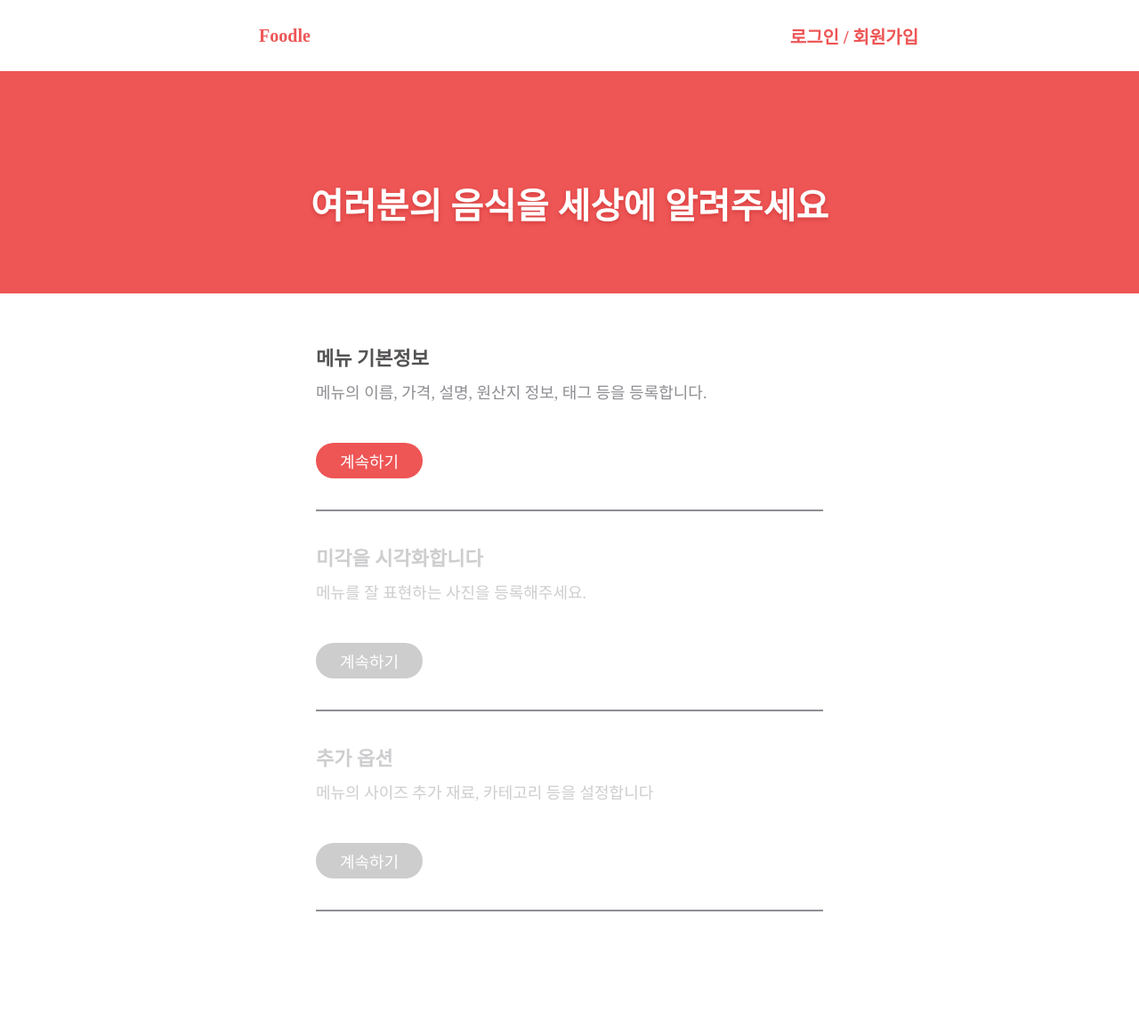
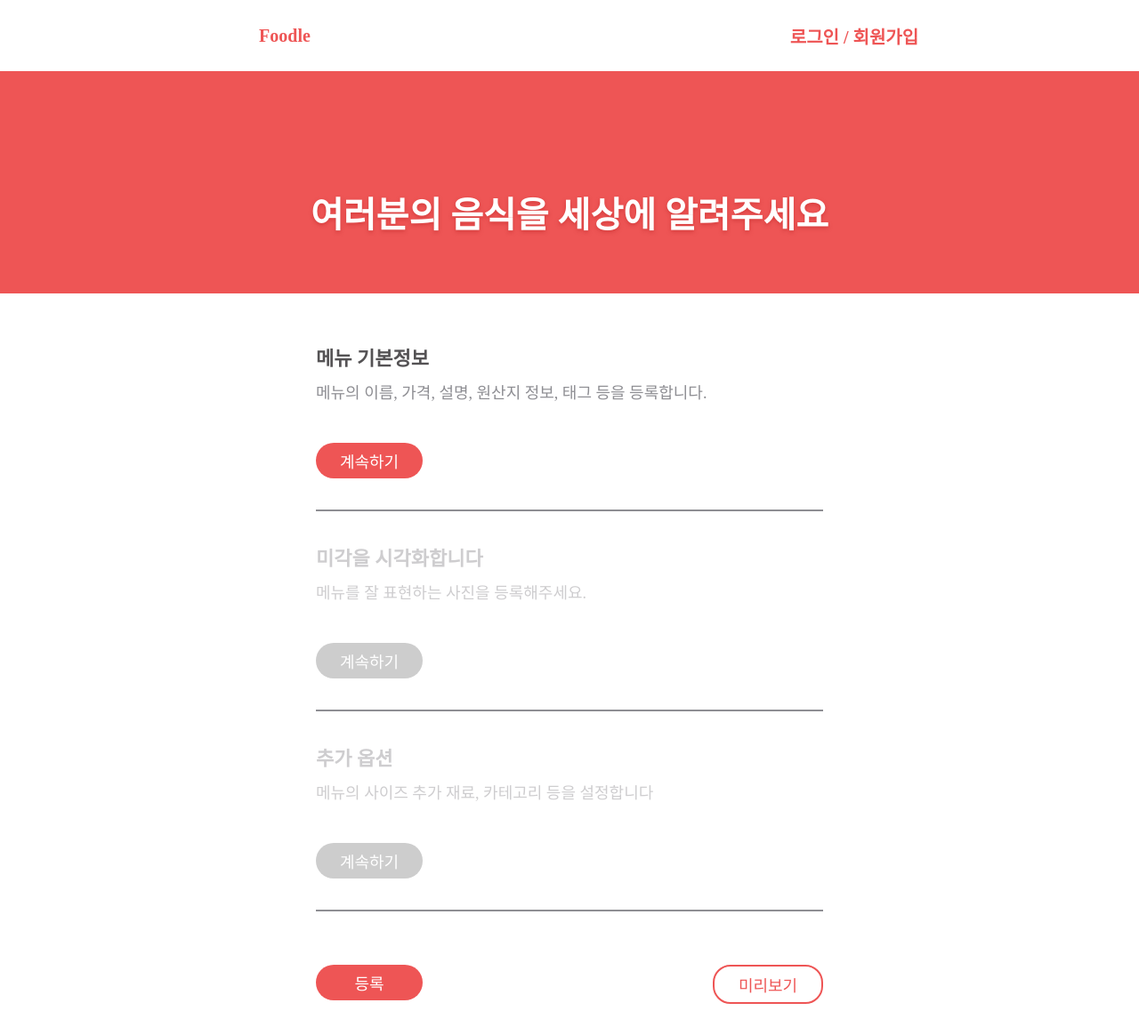
Before and after one commit to geni429/Foodle-Web, a React app: page / in a window 1280 px wide. Shown: the whole page at 89% size. Before the commit the page ends 1025 px from the top, so only its background shows below. Built offline with nearby package versions, Linux system fonts and the light colour scheme.

Commit message:
MenuEditorLanding section_footer 추가 및 완료

```diff
--- a/src/assets/css/components/LandingBanner.css
+++ b/src/assets/css/components/LandingBanner.css
@@ -1,9 +1,8 @@
 #landing_banner_wrapper {
   width: 100%;
-  height: 125px;
-  padding-top: 125px;
+  height: 250px;
   background-color: #ee5555;
-  text-align: center;
+  position: relative;
 }
 
 #landing_banner_content {
@@ -12,4 +11,8 @@
   line-height: 1.38;
   color: #ffffff;
   text-shadow: 0 2px 4px rgba(189, 37, 37, 0.5);
+  position: absolute;
+  top: 65%;
+  left: 50%;
+  transform: translate(-50%, -50%);
 }
--- a/src/assets/css/pages/MenuEditorLanding.css
+++ b/src/assets/css/pages/MenuEditorLanding.css
@@ -4,3 +4,18 @@
   margin-top: 55px;
   margin-bottom: 55px;
 }
+
+#landing_section_footer {
+  margin-top: 60px;
+  position: relative;
+}
+
+#left_side_btn {
+  position: absolute;
+  right: 0;
+}
+
+#right_side_btn {
+  position: absolute;
+  left: 0;
+}
--- a/src/pages/MenuEditorLanding.js
+++ b/src/pages/MenuEditorLanding.js
@@ -27,6 +27,14 @@ class MenuEditorLanding extends Component {
             RoundButton(0, '계속하기'),
             true
           )}
+          <div id={styles.landing_section_footer}>
+            <div id={styles.left_side_btn}>
+              {RoundButton(2, '미리보기')}
+            </div>
+            <div id={styles.right_side_btn}>
+              {RoundButton(1, '등록')}
+            </div>
+          </div>
         </section>
       </div>
     );
```
